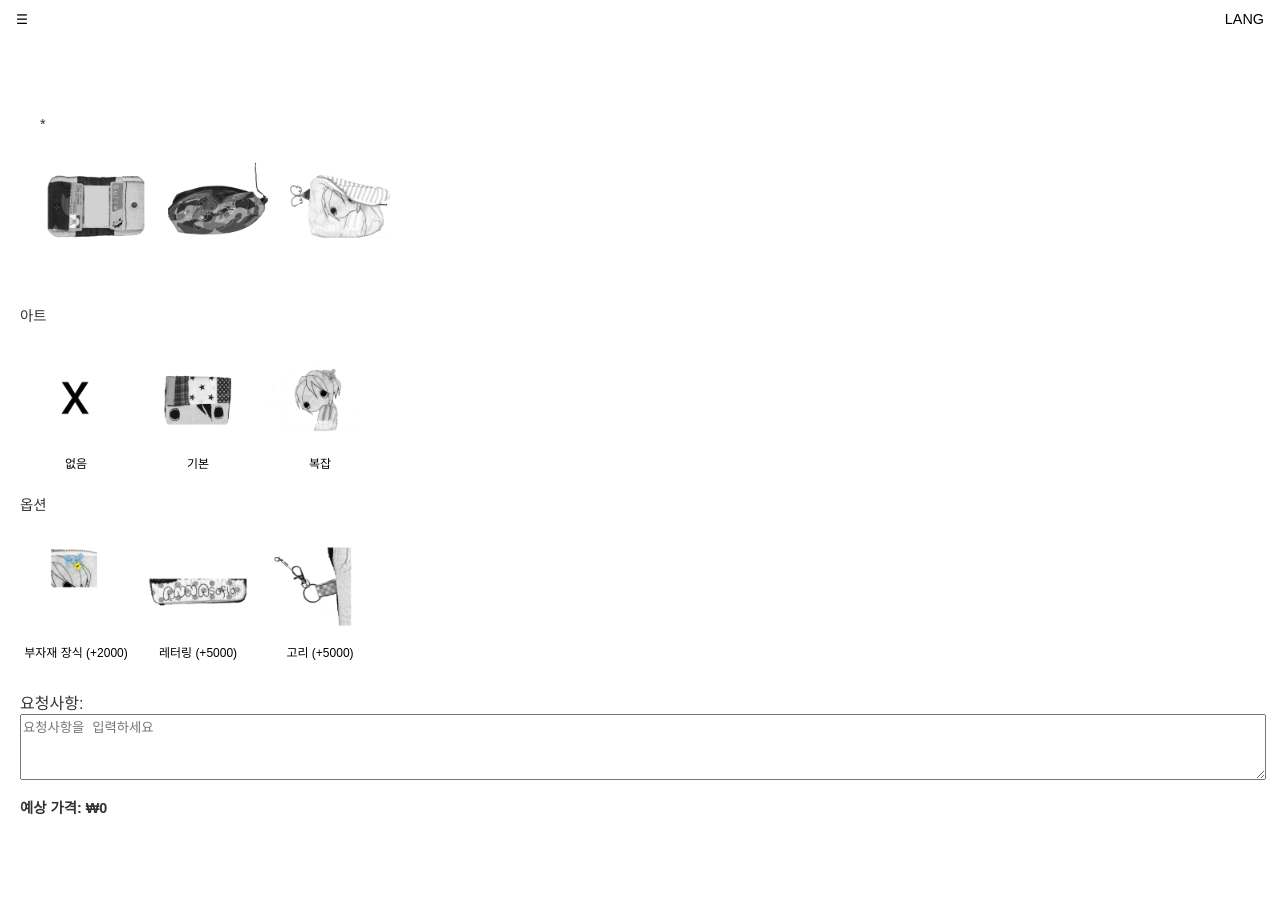
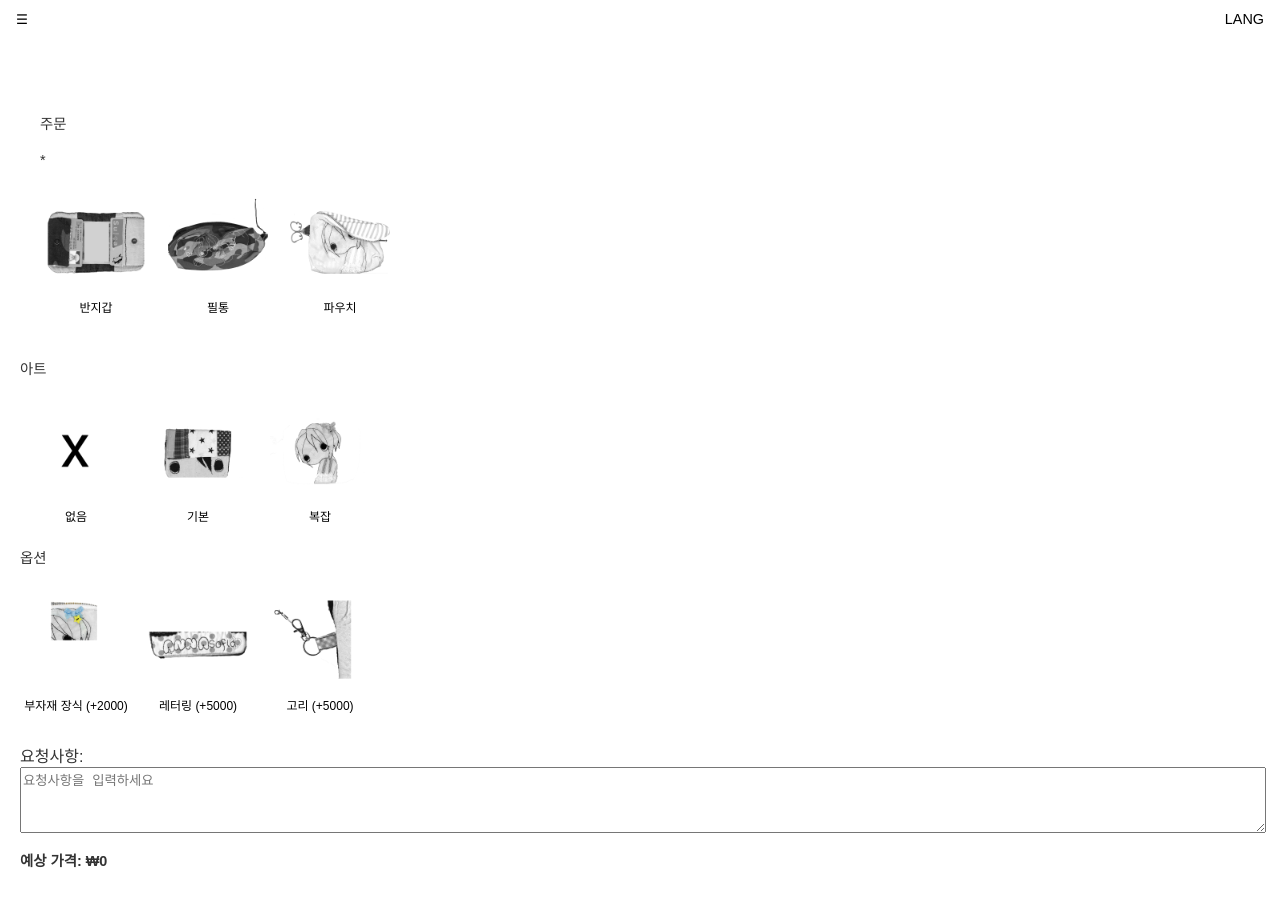
Before and after one commit to yungromii/handmade, a plain HTML site: page apply.html in a window 1280 px wide. Before the commit the page ends 854 px from the top, so only its background shows below. Drawn offline with Linux system fonts and the light colour scheme; a web font is replaced by a local one.

Commit message:
fuckyeah
언어버튼해결

```diff
--- a/apply.html
+++ b/apply.html
@@ -29,7 +29,7 @@
 
   <!-- 🎯 시뮬레이터 폼 (버튼 + 이미지 UI) -->
   <div id="optionForm" class="price-calc">
-    <p id="order"></p>
+    <p><span id="order"></span></p>
     <div class="design-options">
       <p>*</p>
       <div class="btn-group">
--- a/script.js
+++ b/script.js
@@ -6,13 +6,26 @@ function setLang(lang) {
   fetch('lang-data.json')
     .then(response => response.json())
     .then(data => {
-      document.getElementById('notice').innerText = data.notice[lang];
-      document.getElementById('contact').innerText = data.contact[lang];
-      document.getElementById('inform').innerText = data.inform[lang];
-      document.getElementById('wallet').innerText = data.wallet[lang];
-document.getElementById('penpouch').innerText = data.penpouch[lang];
-document.getElementById('pouch').innerText = data.pouch[lang];
+      const notice = document.getElementById('notice');
+      if (notice) notice.innerText = data.notice[lang];
 
+      const contact = document.getElementById('contact');
+      if (contact) contact.innerText = data.contact[lang];
+
+      const inform = document.getElementById('inform');
+      if (inform) inform.innerText = data.inform[lang];
+
+      const order = document.getElementById('order');
+      if (order) order.innerText = data.order[lang];
+
+      const wallet = document.getElementById('wallet');
+      if (wallet) wallet.innerText = data.wallet[lang];
+
+      const penpouch = document.getElementById('penpouch');
+      if (penpouch) penpouch.innerText = data.penpouch[lang];
+
+      const pouch = document.getElementById('pouch');
+      if (pouch) pouch.innerText = data.pouch[lang];
     });
 
   // 언어 메뉴 닫기
```
